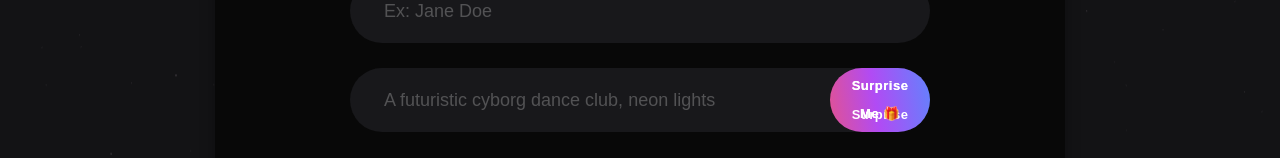
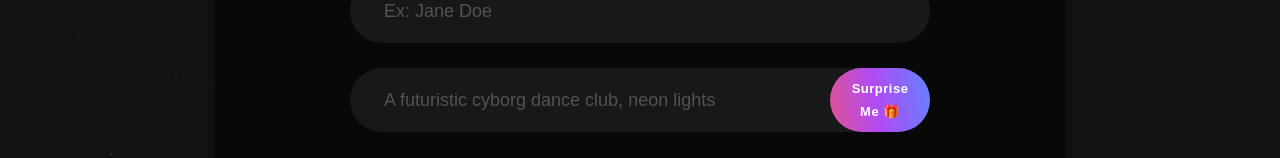
Before and after one commit to pronoia9/dall-elyse, a React (Vite) app in the folder client/: page / in a window 1280 px wide. Shown: the part 256-414 px from the top of the page. Built offline with nearby package versions, Linux system fonts and the light colour scheme; no server answers; a web font is replaced by a local one.

Commit message:
disable style for bricks button

```diff
--- a/client/src/styles/style.css
+++ b/client/src/styles/style.css
@@ -84,7 +84,7 @@ input {
 .menu-request-btn.bricks-button:hover {
 	--_t: var(--h);
 }
-.bricks-button,
+/* .bricks-button, */
 .vp-pagination__load-more span:first-child {
 	--h: 2.2em;
 
```
